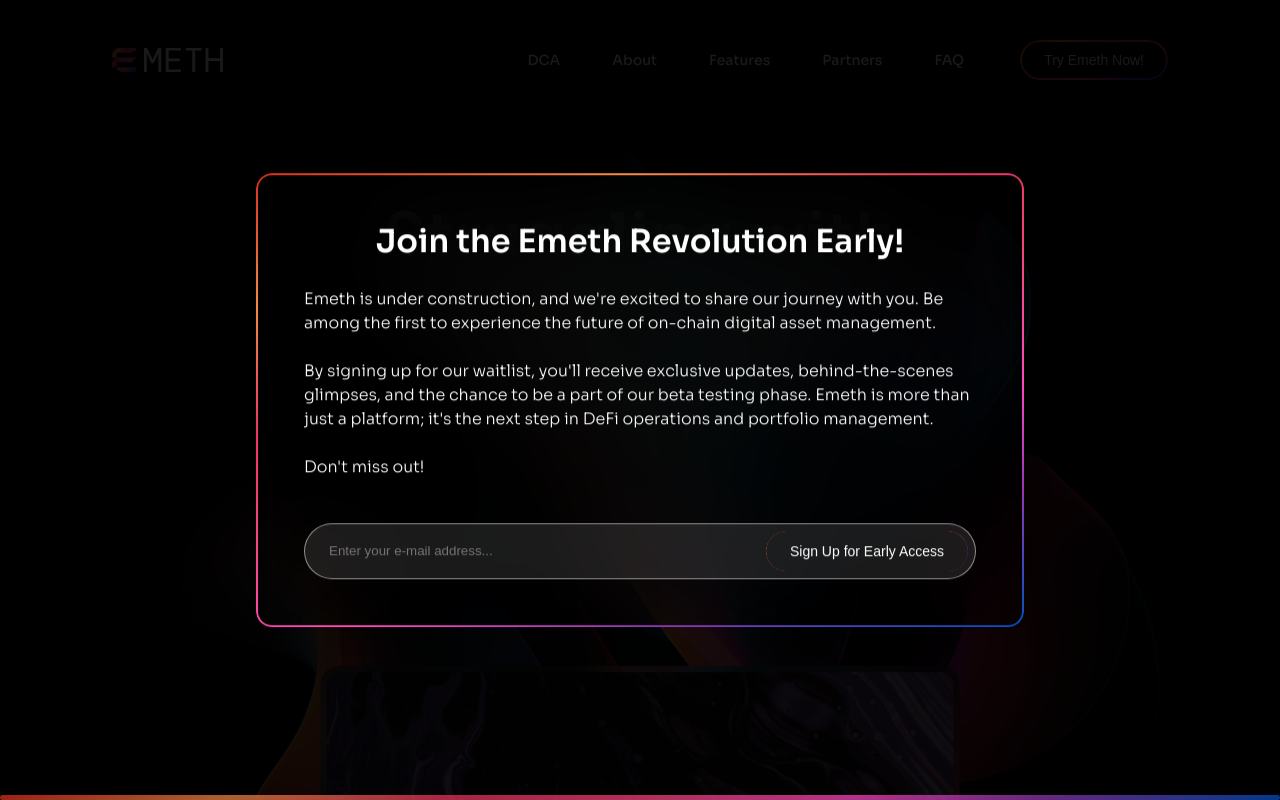
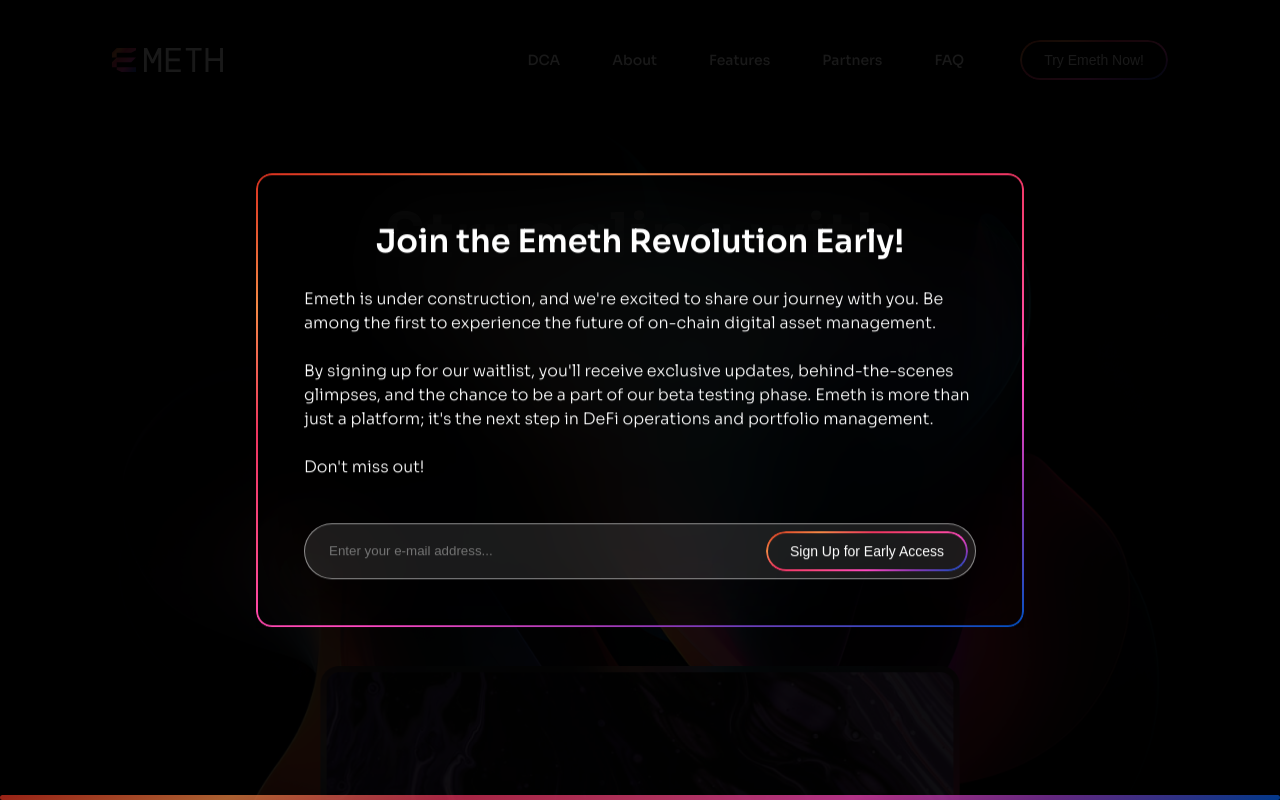
Before and after one commit to michalwdowik/e-meth, a React (Vite) app: page / in a window 1280 px wide. Both pictures are taken after a click on the button "Try Emeth Now!". Shown: the top 800 px of the page. Built offline with nearby package versions, Linux system fonts and the light colour scheme.

Commit message:
Fix border of signup button

```diff
--- a/src/components/SignUpButton.tsx
+++ b/src/components/SignUpButton.tsx
@@ -14,7 +14,7 @@
 
     &::before {
         border-radius: 40px;
-        /* border: 2px solid transparent; */
+        border: 2px solid transparent;
         ${BeforePseudoElement}
     }
 
```
